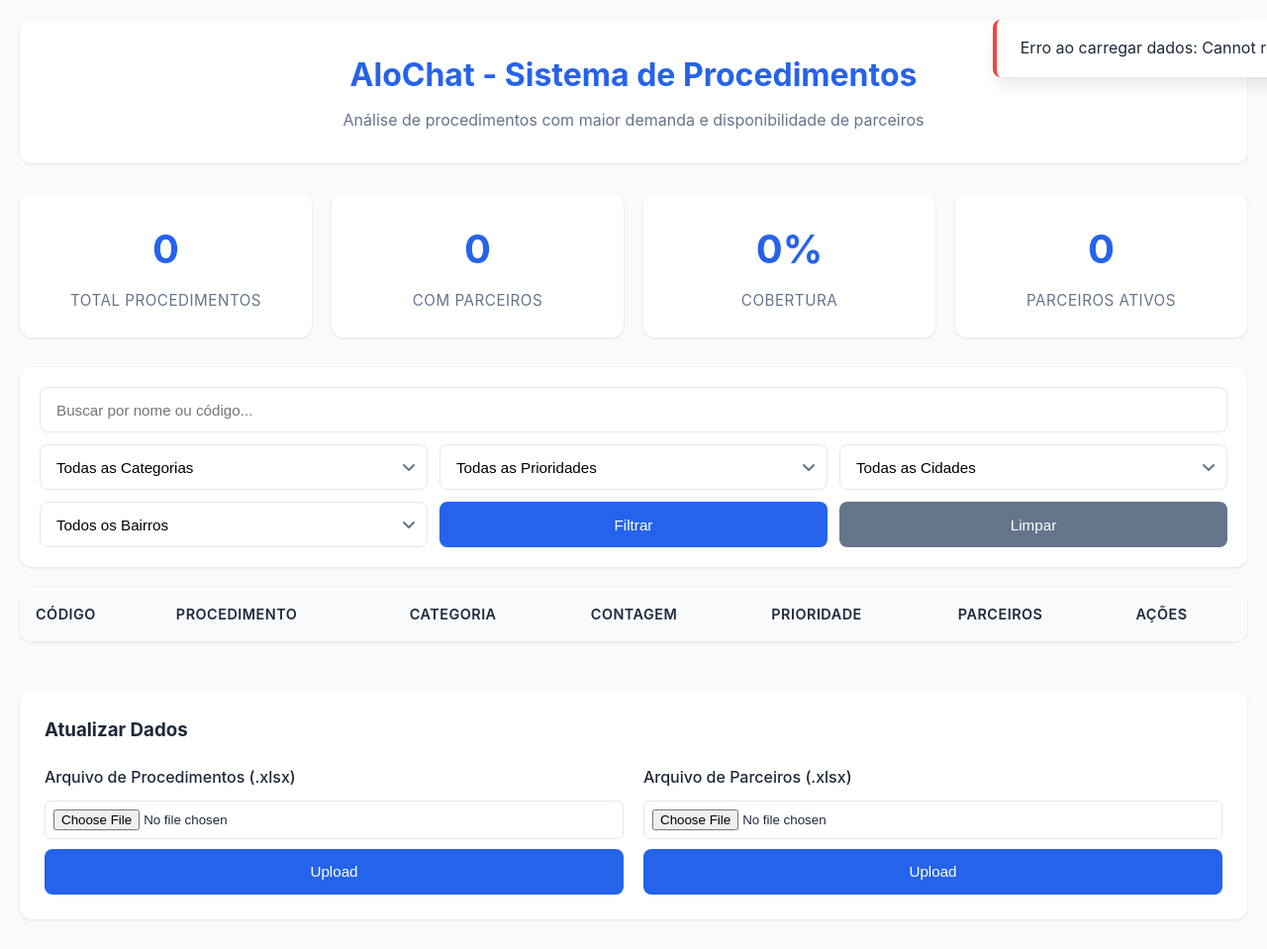
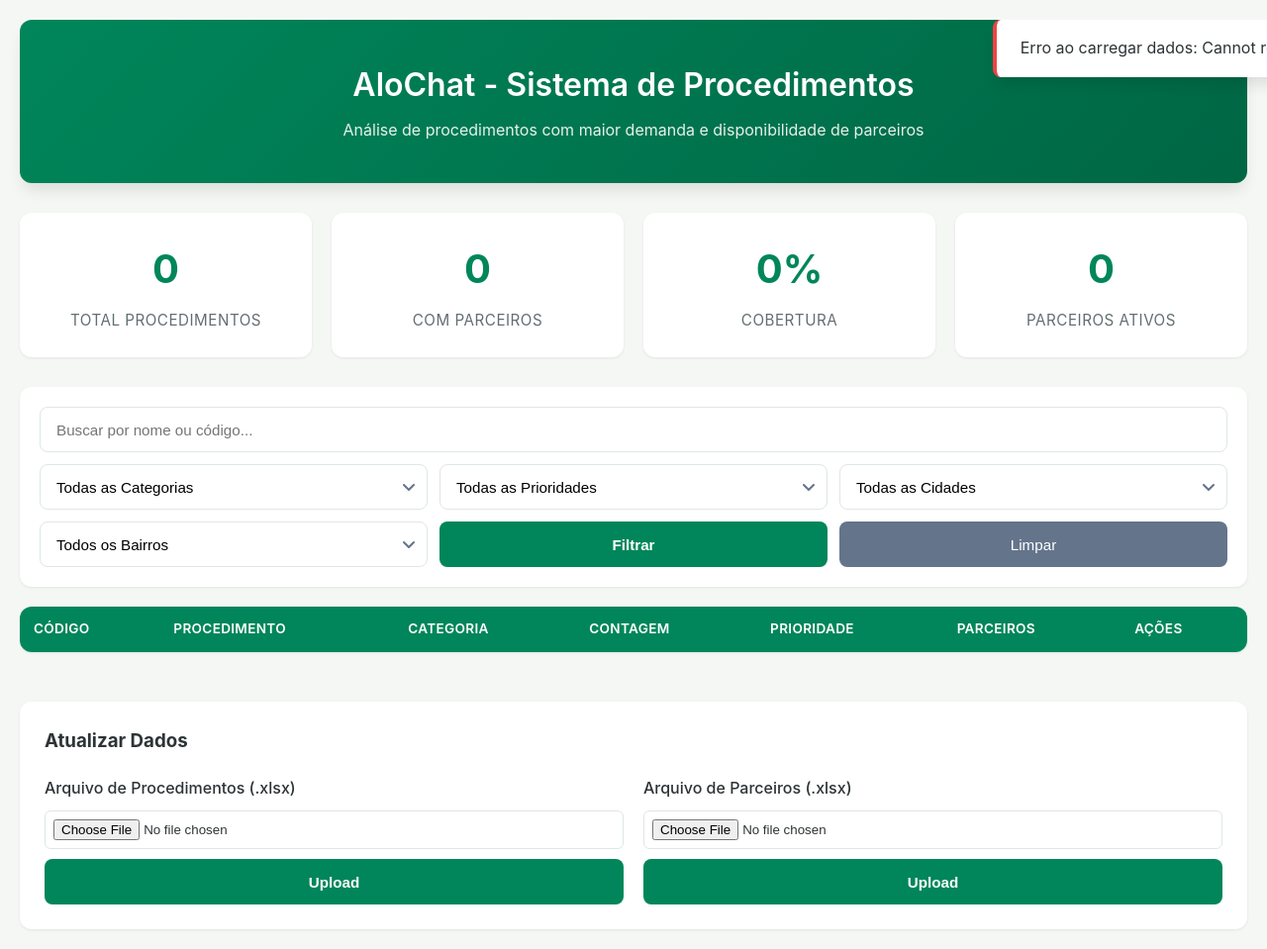
Before and after one commit to Arieli-eng/alochat-novo, a Flask app: page / in a window 1280 px wide. Shown: the whole page at 99% size. Before the commit the page ends 930 px from the top, so only its background shows below. Run offline with Flask 3, Linux system fonts and the light colour scheme; data that the repository does not hold is empty.

Commit message:
Aplica identidade visual Medprev com tons de verde
Redesenha interface completa usando paleta de cores Medprev
para criar identidade visual consistente e profissional.

Mudanças de cores:
- Primary: #00865a (verde Medprev)
- Primary Dark: #006644 (verde escuro)
- Background: #f5f7f5 (cinza esverdeado suave)
- Header: Gradiente verde com overlay

Melhorias na tabela:
- Fonte reduzida para 0.9rem (mais compacta)
- Padding reduzido: 12px (era 16px)
- Header verde com texto branco
- Hover sutil: fundo verde claro (#f0f9f5)
- Código com background cinza e border-radius
- Coluna procedimento: max-width 350px para quebra de linha
- Altura de linhas otimizada

Header renovado:
- Gradiente verde (135deg)
- Texto branco com contraste
- Shadow mais proeminente
- Padding aumentado (40px)

Badges de prioridade:
- Baixa Prioridade: verde claro (consistente com tema)
- Font-weight diferenciado por nível
- Cores mantidas para outras prioridades

Botões:
- Efeito hover com transform e shadow verde
- Font-weight 600 no primário
- Animação sutil de elevação

Resultado: Interface mais clean, compacta e alinhada com
identidade Medprev. Tabela 20% mais compacta sem perder legibilidade.

Co-Authored-By: Claude Sonnet 4.5 <noreply@anthropic.com>

```diff
--- a/static/css/style.css
+++ b/static/css/style.css
@@ -6,18 +6,19 @@
 }
 
 :root {
-    --primary: #2563eb;
-    --primary-dark: #1e40af;
+    --primary: #00865a;
+    --primary-dark: #006644;
+    --primary-light: #a8d5ba;
     --secondary: #64748b;
     --success: #10b981;
     --warning: #f59e0b;
     --danger: #ef4444;
-    --bg: #f8fafc;
+    --bg: #f5f7f5;
     --surface: #ffffff;
-    --text: #1e293b;
-    --text-light: #64748b;
-    --border: #e2e8f0;
-    --shadow: 0 1px 3px rgba(0, 0, 0, 0.1);
+    --text: #2d3436;
+    --text-light: #636e72;
+    --border: #dfe6e9;
+    --shadow: 0 1px 3px rgba(0, 0, 0, 0.08);
     --shadow-lg: 0 10px 15px -3px rgba(0, 0, 0, 0.1);
 }
 
@@ -36,22 +37,23 @@ body {
 
 /* Header */
 .header {
-    background: var(--surface);
-    padding: 30px;
+    background: linear-gradient(135deg, var(--primary) 0%, var(--primary-dark) 100%);
+    padding: 40px 30px;
     border-radius: 12px;
-    box-shadow: var(--shadow);
+    box-shadow: var(--shadow-lg);
     margin-bottom: 30px;
     text-align: center;
 }
 
 .header h1 {
-    color: var(--primary);
+    color: white;
     font-size: 2rem;
     margin-bottom: 8px;
+    font-weight: 600;
 }
 
 .header p {
-    color: var(--text-light);
+    color: rgba(255, 255, 255, 0.9);
     font-size: 1rem;
 }
 
@@ -180,10 +182,13 @@ body {
 .btn-primary {
     background: var(--primary);
     color: white;
+    font-weight: 600;
 }
 
 .btn-primary:hover {
     background: var(--primary-dark);
+    transform: translateY(-1px);
+    box-shadow: 0 4px 12px rgba(0, 134, 90, 0.3);
 }
 
 .btn-secondary {
@@ -193,6 +198,7 @@ body {
 
 .btn-secondary:hover {
     background: #475569;
+    transform: translateY(-1px);
 }
 
 .btn-small {
@@ -232,25 +238,42 @@ body {
 .table {
     width: 100%;
     border-collapse: collapse;
+    font-size: 0.9rem;
 }
 
 .table thead {
-    background: var(--bg);
+    background: var(--primary);
+    color: white;
 }
 
 .table th {
-    padding: 16px;
+    padding: 12px 14px;
     text-align: left;
     font-weight: 600;
-    color: var(--text);
-    font-size: 0.9rem;
+    font-size: 0.85rem;
     text-transform: uppercase;
-    letter-spacing: 0.5px;
+    letter-spacing: 0.3px;
+    white-space: nowrap;
 }
 
 .table td {
-    padding: 16px;
+    padding: 12px 14px;
     border-top: 1px solid var(--border);
+    vertical-align: middle;
+}
+
+.table td:nth-child(2) {
+    max-width: 350px;
+    white-space: normal;
+    line-height: 1.4;
+}
+
+.table td code {
+    font-size: 0.85rem;
+    background: var(--bg);
+    padding: 4px 8px;
+    border-radius: 4px;
+    font-family: 'Monaco', 'Courier New', monospace;
 }
 
 .table tbody tr {
@@ -258,7 +281,7 @@ body {
 }
 
 .table tbody tr:hover {
-    background: var(--bg);
+    background: #f0f9f5;
 }
 
 /* Badges */
@@ -293,21 +316,25 @@ body {
 .badge-prioridade-alta {
     background: #fee2e2;
     color: #991b1b;
+    font-weight: 600;
 }
 
 .badge-prioridade-media-alta {
     background: #fed7aa;
     color: #9a3412;
+    font-weight: 600;
 }
 
 .badge-prioridade-media {
     background: #fef3c7;
     color: #92400e;
+    font-weight: 500;
 }
 
 .badge-prioridade-baixa {
-    background: #e0e7ff;
-    color: #3730a3;
+    background: #d1fae5;
+    color: #065f46;
+    font-weight: 500;
 }
 
 /* Pagination */
```
